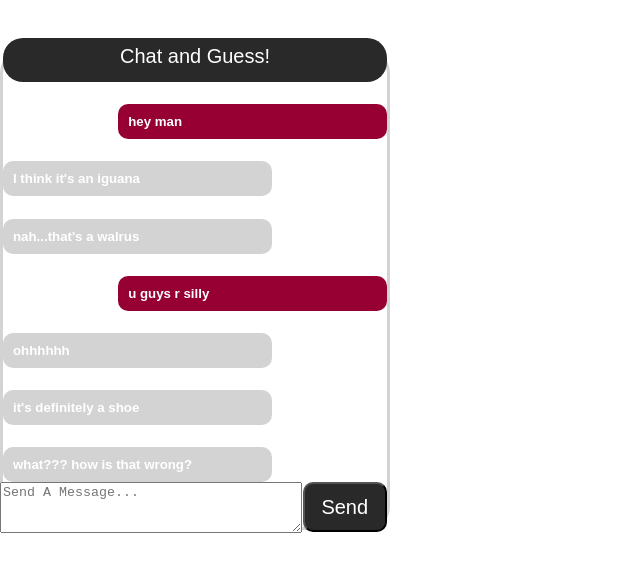
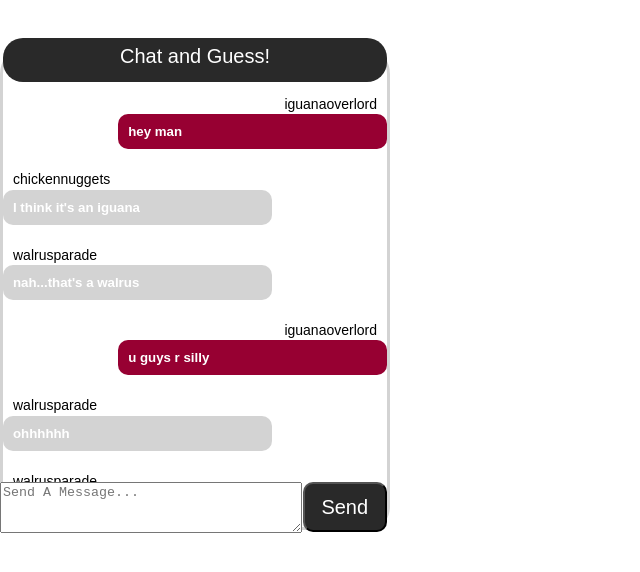
Before and after one commit to rkhichar94/course-project-doodlejockeys, a React (Create React App) app in the folder doodle.bob/: page / in a window 1280 px wide. Shown: the top 572 px of the page, without its empty margins (0-640 px from the left). Built offline with nearby package versions, Linux system fonts and the light colour scheme.

Commit message:
Task #24 added username and props setup

```diff
--- a/doodle.bob/src/App.js
+++ b/doodle.bob/src/App.js
@@ -4,9 +4,20 @@ import './App.css';
 import Chat from "./components/Chat"
 
 function App() {
+  const gameInfo = {
+    gameid: 0,
+    users: {
+      1: { userid: 1, username: "iguanaoverlord", role: "artist" },
+      2: { userid: 2, username: "chickennuggets", role: "guesser" },
+      3: { userid: 3, username: "walrusparade", role: "guesser" }
+    },
+  };
   return (
     <div className="App">
-      <Chat />
+      <Chat
+        gameid={gameInfo.gameid}
+        userList={gameInfo.users}
+      />
     </div>
   );
 }
--- a/doodle.bob/src/components/Chat.jsx
+++ b/doodle.bob/src/components/Chat.jsx
@@ -37,11 +37,12 @@ class Chat extends Component {
         });
         this.setState({
             messages: copyMessages,
-            newMessage: ""
+            newMessage: "",
+            messageidLast: this.state.messageidLast + 1
         });
     }
 
-    render() {
+    render(props) {
         return (
             <div className="App">
                 <div className="conversation">
@@ -50,15 +51,21 @@ class Chat extends Component {
                         {this.state.messages.map((message) => (
                             <div>
                                 {message.userid === 1 && (
+                                    <div>
+                                        <p className="userNameChatSender">{this.props.userList[message.userid]["username"]}</p>
                                         <div className="messageBoxSender">
                                             <h5 className="messageTextSender">{message.messageText}</h5>
                                         </div>
+                                    </div>
                                 )}
                                 {message.userid !== 1 && (
+                                    <div>
+                                        <p className="userNameChatReceiver">{this.props.userList[message.userid]["username"]}</p>
                                         <div className="messageBoxReceiver">
                                             <h5 className="messageTextReceiver">
                                                 {message.messageText}
                                             </h5>
+                                        </div>
                                     </div>
                                 )}
                             </div>
--- a/doodle.bob/src/styles.css
+++ b/doodle.bob/src/styles.css
@@ -91,3 +91,19 @@
     font-size: 20px;
     padding: 7px;
   }
+
+
+.userNameChatReceiver {
+    text-align: left;
+    font-size: 14px;
+    margin-left: 10px;
+    margin-bottom: -20px;
+}
+
+
+.userNameChatSender {
+    text-align: right;
+    font-size: 14px;
+    margin-right: 10px;
+    margin-bottom: -20px;
+}
```
Lines whose indentation alone changed are shown as unchanged.
